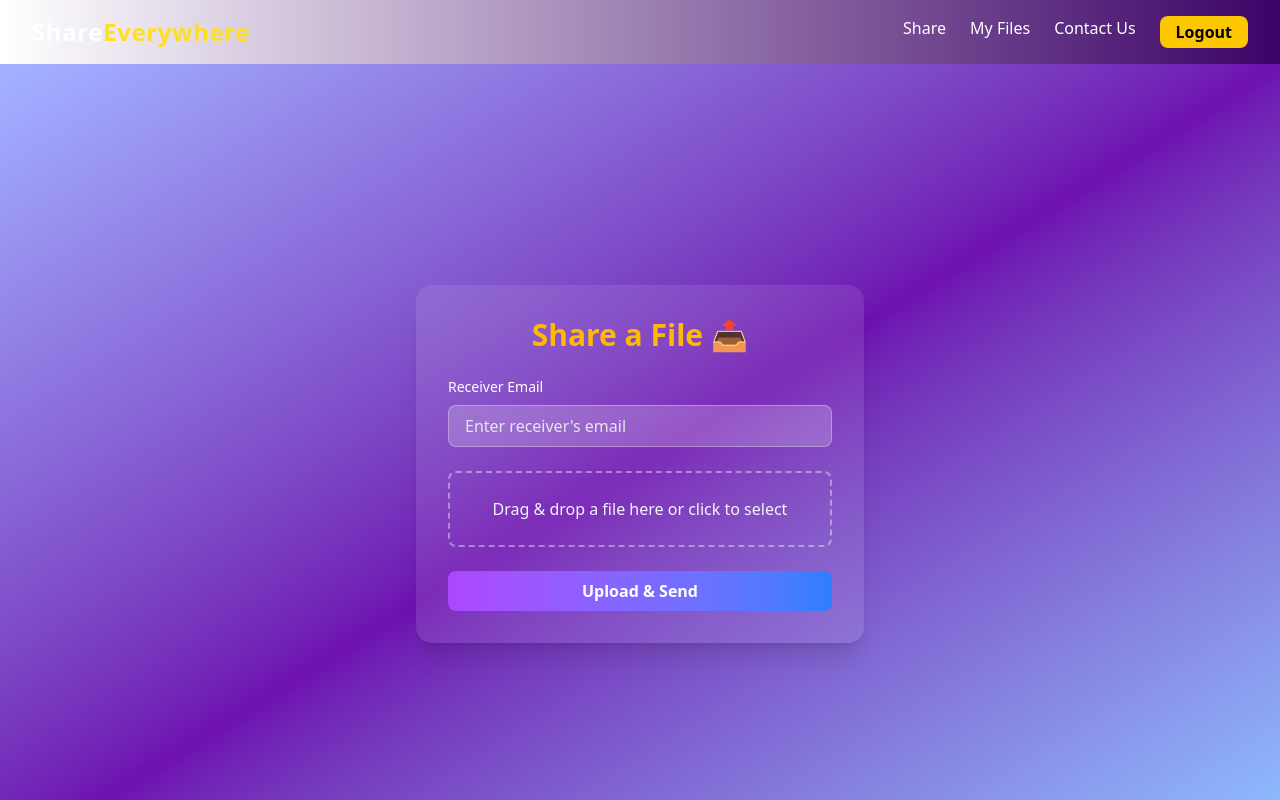
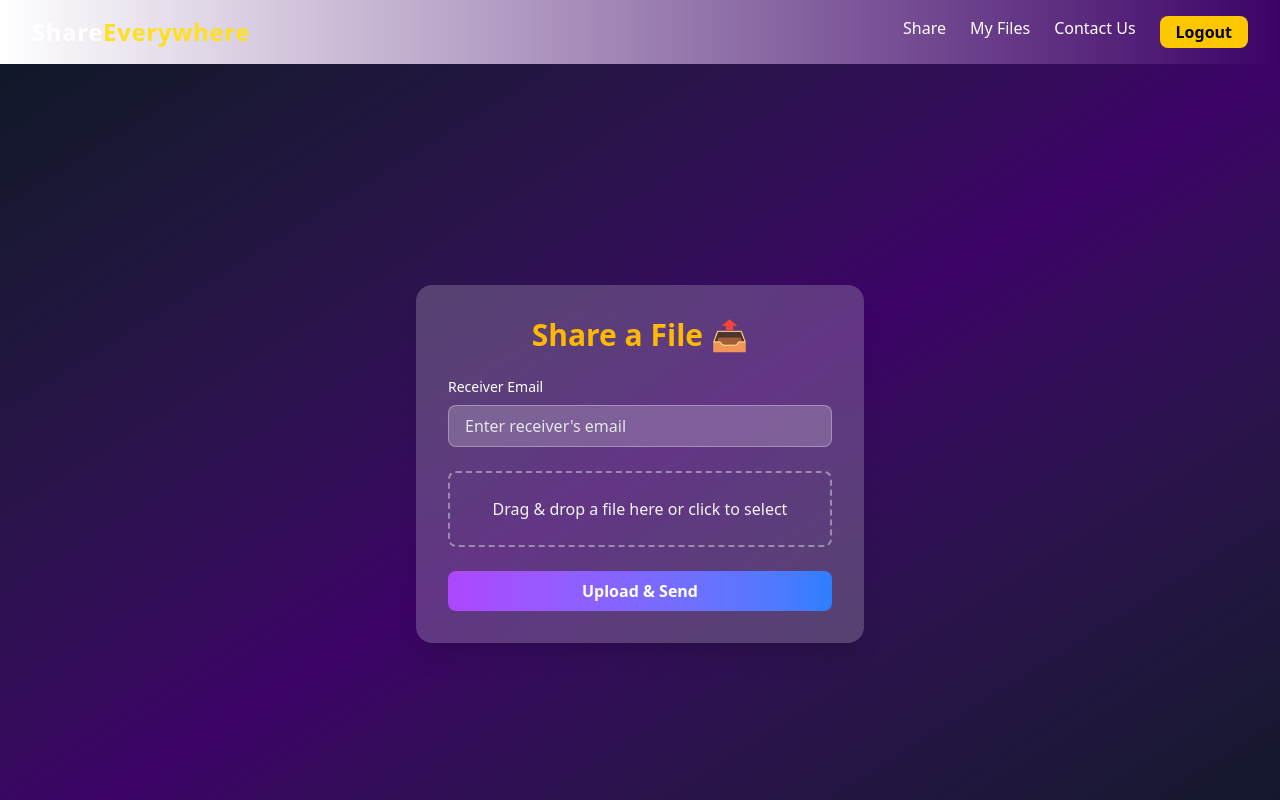
Before and after one commit to Anandshakya6398/File_sharing, a Next.js app in the folder frontend/: page / in a window 1280 px wide. Shown: the top 800 px of the page. Built offline with nearby package versions, Linux system fonts and the light colour scheme.

Commit message:
modification

```diff
--- a/frontend/src/app/share/page.tsx
+++ b/frontend/src/app/share/page.tsx
@@ -39,8 +39,8 @@ const FileSharePage = () => {
   // };
 
   return (
-    <div className="min-h-screen flex items-center justify-center bg-gradient-to-br from-indigo-300 via-purple-800 to-blue-300 p-4">
-      <div className="bg-white/10 backdrop-blur-md rounded-2xl shadow-xl p-8 w-full max-w-md text-white">
+    <div className="min-h-screen flex items-center justify-center bg-gradient-to-br from-gray-900 via-purple-950 to-gray-900 p-4">
+      <div className="bg-white/20 backdrop-blur-md rounded-2xl shadow-xl p-8 w-full max-w-md text-white">
         <h2 className="text-3xl text-amber-400 font-bold text-center mb-6">
           Share a File 📤
         </h2>
```
